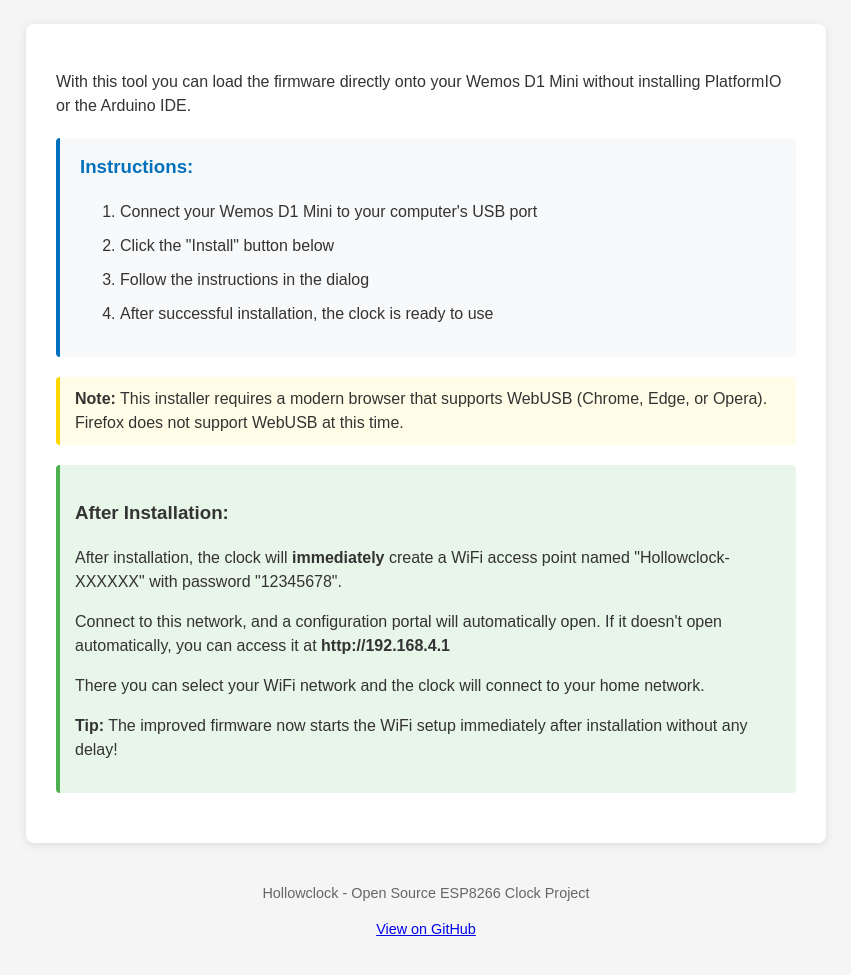
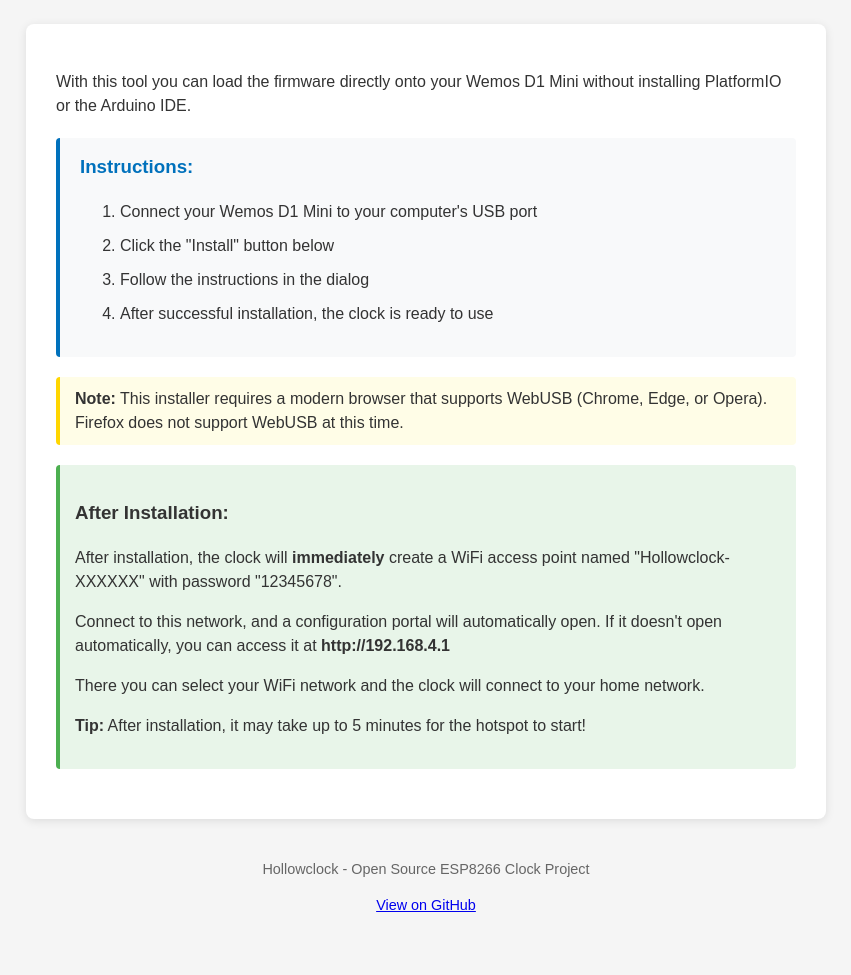
Before and after one commit to sogidaned/Hollowclock, a plain HTML site: page web/install.html in a window 1280 px wide. Shown: the part 105-1080 px from the top of the page, without its empty margins (214-1065 px from the left). After the commit the page ends 1056 px from the top, so only its background shows below. Drawn offline with Linux system fonts and the light colour scheme.

Commit message:
Aktualisiere Installationshinweise: Ändere den Hinweis zur WLAN-Hotspot-Startzeit nach der Installation auf bis zu 5 Minuten.

```diff
--- a/web/install.html
+++ b/web/install.html
@@ -95,7 +95,7 @@
       <p>After installation, the clock will <strong>immediately</strong> create a WiFi access point named "Hollowclock-XXXXXX" with password "12345678".</p>
       <p>Connect to this network, and a configuration portal will automatically open. If it doesn't open automatically, you can access it at <strong>http://192.168.4.1</strong></p>
       <p>There you can select your WiFi network and the clock will connect to your home network.</p>
-      <p><strong>Tip:</strong> The improved firmware now starts the WiFi setup immediately after installation without any delay!</p>
+      <p><strong>Tip:</strong> After installation, it may take up to 5 minutes for the hotspot to start!</p>
     </div>
   </div>
 
```
